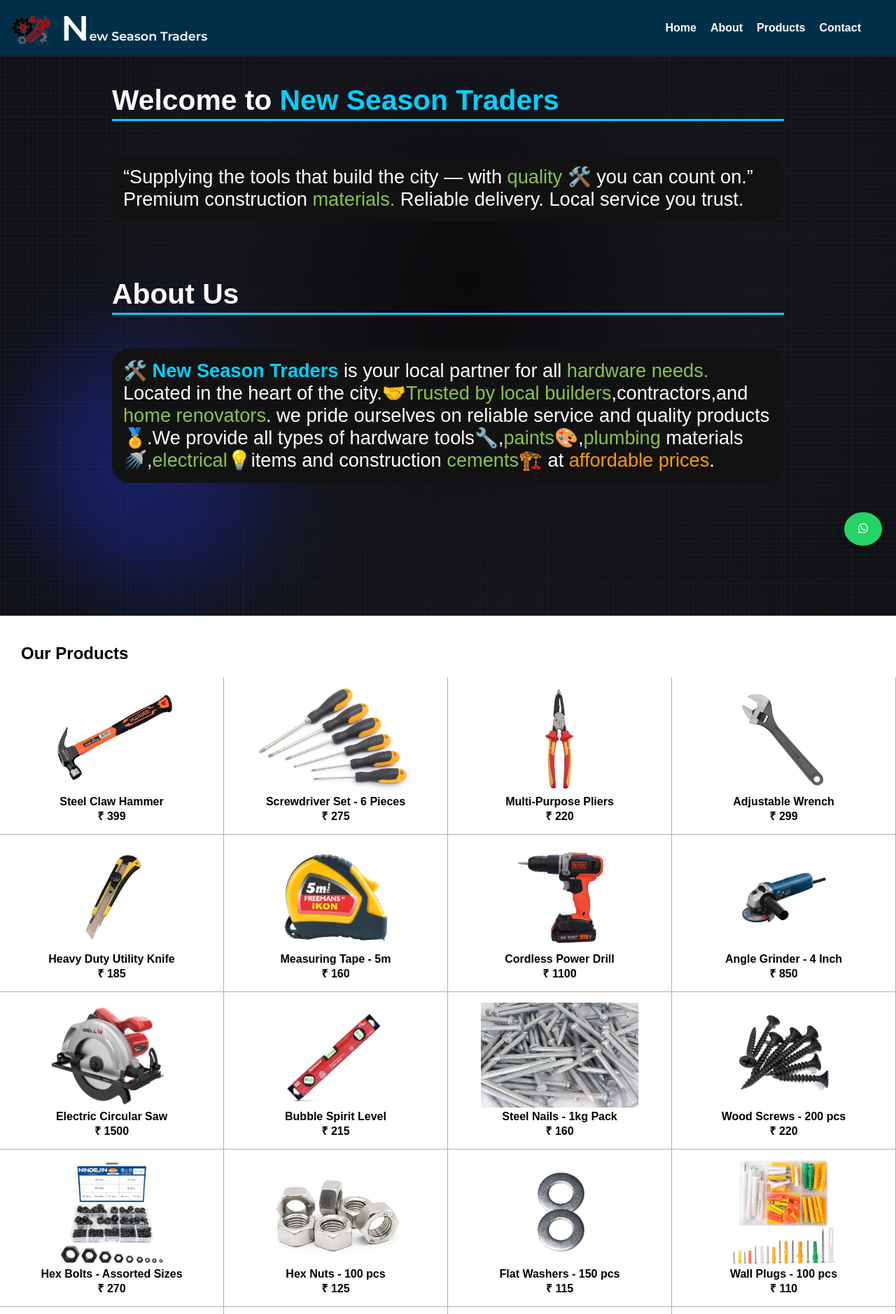
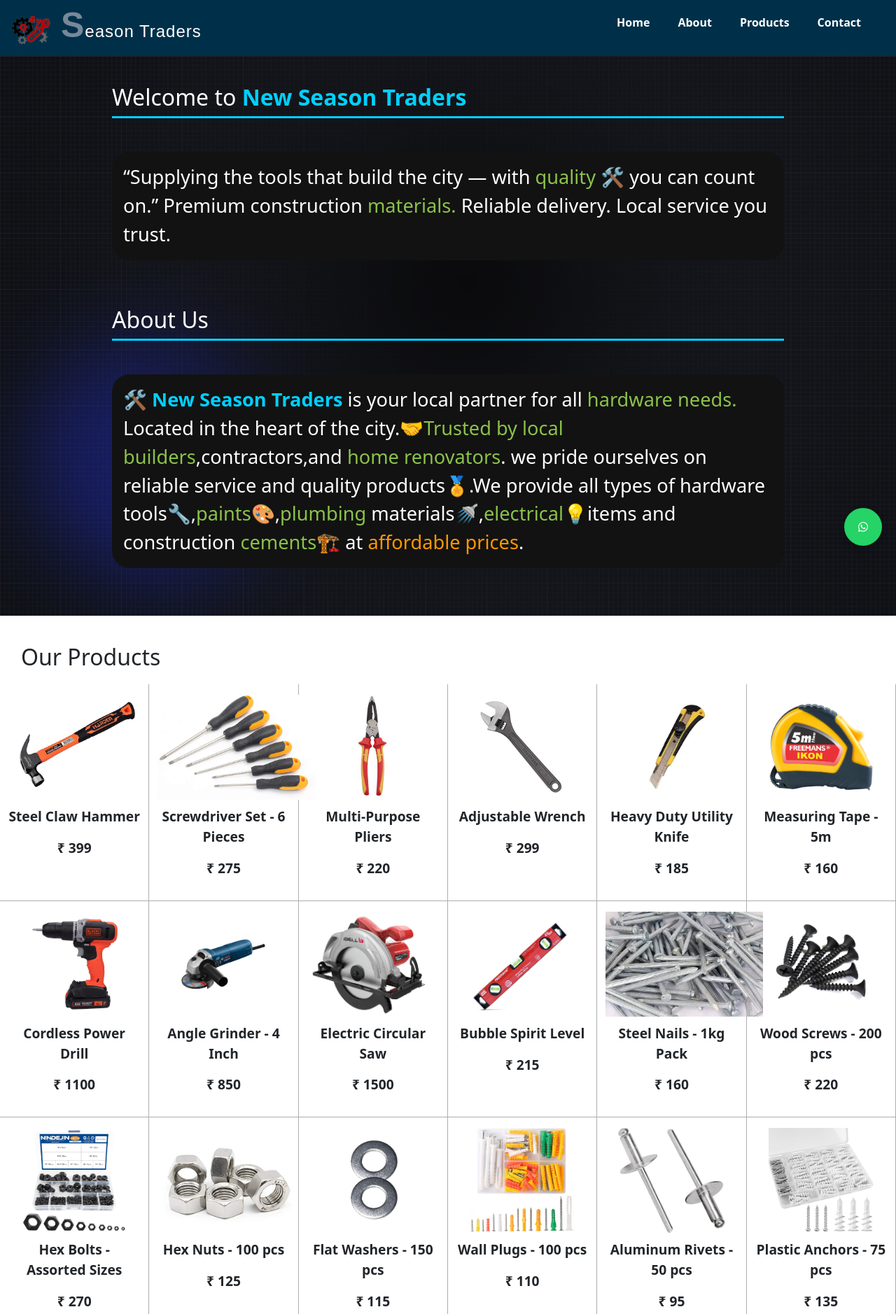
Before and after one commit to Thabsheer-PK/Season-Traders, a plain HTML site: page index.html in a window 1280 px wide. Shown: the top 1878 px of the page at 70% size. Drawn offline with nearby package versions, Linux system fonts and the light colour scheme.

Commit message:
add bootstrap and render product automatically

```diff
--- a/index.html
+++ b/index.html
@@ -5,9 +5,15 @@
   <meta charset="UTF-8">
   <meta name="viewport" content="width=device-width, initial-scale=1.0">
   <title>New Season Traders</title>
-  <link rel="stylesheet" href="styles.css">
   <link href="https://fonts.googleapis.com/css2?family=Montserrat:wght@600&display=swap" rel="stylesheet">
   <link rel="stylesheet" href="https://cdnjs.cloudflare.com/ajax/libs/font-awesome/6.0.0-beta3/css/all.min.css">
+  <link rel="stylesheet" href="styles/main.css">
+  <link rel="stylesheet" href="styles/footer.css">
+  <link rel="stylesheet" href="styles/product.css">
+  <link rel="stylesheet" href="styles/header.css">
+  <link rel="stylesheet" href="styles/general.css">
+
+  <link href="https://cdn.jsdelivr.net/npm/bootstrap@5.3.7/dist/css/bootstrap.min.css" rel="stylesheet" integrity="sha384-LN+7fdVzj6u52u30Kp6M/trliBMCMKTyK833zpbD+pXdCLuTusPj697FH4R/5mcr" crossorigin="anonymous">
 </head>
 </head>
 
@@ -15,15 +21,36 @@
   <header>
     <div class="header-left-section">
       <img src="images/icons/NST-logo-1.png" alt="shop-logo" class="shop-logo">
-      <h1 class="shop-name"><span class="N-word">N</span>ew Season Traders</h1>
+      <h1 class="shop-name"><span class="S-word">S</span>eason Traders</h1>
+    </div>
+    <div class="header-right-section">
+      <nav>
+        <ul class="sidebar">
+          <li onclick="closeSideBar()" class="close-icon"><a><svg xmlns="http://www.w3.org/2000/svg" height="26px" viewBox="0 -960 960 960" width="24px" fill="black">
+            <path
+              d="m256-200-56-56 224-224-224-224 56-56 224 224 224-224 56 56-224 224 224 224-56 56-224-224-224 224Z" />
+          </svg></a></li>
+          <li><a href="#home" onclick="closeSideBar()">Home</a></li>
+          <li><a href="#about" onclick="closeSideBar()">About</a></li>
+          <li><a href="#products" onclick="closeSideBar()">Products</a></li>
+          <li><a href="#contact" onclick="closeSideBar()">Contact</a></li>
+        </ul>
+        <ul>
+          <li class="hideOnMobile"><a href="#home">Home</a></li>
+          <li class="hideOnMobile"> <a href="#about">About</a></li>
+          <li class="hideOnMobile"><a href="#products">Products</a></li>
+          <li class="hideOnMobile"><a href="#contact">Contact</a></li>
+          <li onclick="showSideBar()" class="hamber-menu">
+            <a>
+              <svg xmlns="http://www.w3.org/2000/svg" height="26px" viewBox="0 -960 960 960" width="24px" fill="#e3e3e3">
+                <path d="M120-240v-80h720v80H120Zm0-200v-80h720v80H120Zm0-200v-80h720v80H120Z" />
+              </svg>
+            </a>
+          </li>
+        </ul>
+      </nav>
     </div>
 
-    <nav>
-      <a href="#home">Home</a>
-      <a href="#about">About</a>
-      <a href="#products">Products</a>
-      <a href="#contact">Contact</a>
-    </nav>
   </header>
 
   <div class="intro-bg">
@@ -52,8 +79,15 @@
   </div>
   <section id="products">
     <h2 class="hero-products">Our Products</h2>
+    <div class="container-fluid">
 
-    <div class="products-grid js-products-grid">
+        <div class="row js-products-grid">
+          <!-- we cn add 'product-grid' class instead of row(bootstrap) -->
+
+        </div>
+
+    </div>
+
 
 
     </div>
@@ -63,7 +97,10 @@
     <p>Phone: +91-7356731787</p>
     <p>Email: newseasontraders@email.com</p>
     <p>Location:</p>
-    <iframe src="https://www.google.com/maps/embed?pb=!1m18!1m12!1m3!1d3915.6764004453703!2d76.03031907480936!3d11.062870289103794!2m3!1f0!2f0!3f0!3m2!1i1024!2i768!4f13.1!3m3!1m2!1s0x3ba64bc3559e5313%3A0xa7d2b5274ea6f149!2sNew%20Season%20Traders!5e0!3m2!1sen!2sin!4v1744727868694!5m2!1sen!2sin" width="600" height="450" style="border:0;" allowfullscreen="" loading="lazy" referrerpolicy="no-referrer-when-downgrade"></iframe>
+    <iframe
+      src="https://www.google.com/maps/embed?pb=!1m18!1m12!1m3!1d3915.6764004453703!2d76.03031907480936!3d11.062870289103794!2m3!1f0!2f0!3f0!3m2!1i1024!2i768!4f13.1!3m3!1m2!1s0x3ba64bc3559e5313%3A0xa7d2b5274ea6f149!2sNew%20Season%20Traders!5e0!3m2!1sen!2sin!4v1744727868694!5m2!1sen!2sin"
+      width="600" height="450" style="border:0;" allowfullscreen="" loading="lazy"
+      referrerpolicy="no-referrer-when-downgrade"></iframe>
   </section>
   <a class="whatsapp" href="https://wa.me/7356731787" target="_blank">
     <i class="fab fa-whatsapp"></i>
@@ -72,7 +109,11 @@
     <p>&copy; 2025 New Season Traders. All rights reserved.</p>
   </footer>
 
+  <script src="scripts/main.js"></script>
   <script src="scripts/renderProducts.js" type="module"></script>
+
+  <script src="https://cdn.jsdelivr.net/npm/bootstrap@5.3.7/dist/js/bootstrap.bundle.min.js" integrity="sha384-ndDqU0Gzau9qJ1lfW4pNLlhNTkCfHzAVBReH9diLvGRem5+R9g2FzA8ZGN954O5Q" crossorigin="anonymous"></script>
+
 </body>
 
 </html>
--- a/scripts/data.js
+++ b/scripts/data.js
@@ -197,7 +197,7 @@ export const products = [
   },
   {
     id: "029",
-    image: "images/products/ladder.jpg",
+    image: "images/products/ladder.webp",
     name: "Folding Aluminum Ladder",
     price: 1550,
     keywords: ["ladder", "tools", "folding"]
@@ -274,8 +274,8 @@ export const products = [
   },
   {
     id: "040",
-    image: "images/products/cement-bag.jpg",
-    name: "Portland Cement - 50kg Bag",
+    image: "images/products/chettinad-cement-bag.jpg",
+    name: "Chettinad Cement - 50kg Bag",
     price: 390,
     keywords: ["cement", "construction", "materials"]
   }
--- a/scripts/renderProducts.js
+++ b/scripts/renderProducts.js
@@ -4,8 +4,8 @@ function renderProducts(){
   let html = '';
   products.forEach((product)=> {
     html += `
-      <div class="product-card">
-        <img src="${product.image}" alt="Hammer">
+      <div class="product-card col-12 col-sm-6 col-md-4 col-lg-3 col-xl-2">
+        <img src="${product.image}" alt="Hammer" class="img-fluid">
         <p class="product-name">${product.name}</p>
         <p class="price-tag">&#8377; ${product.price}</p>
       </div>
--- a/styles.css
+++ /dev/null
@@ -1,216 +0,0 @@
-* {
-  margin: 0;
-  padding: 0;
-  box-sizing: border-box;
-}
-
-body {
-  margin: 0;
-  font-family: Arial, sans-serif;
-}
-
-header {
-  background-color: #003049;
-  color: white;
-  height: 80px;
-  text-align: center;
-  display: flex;
-  align-items: center;
-  justify-content: space-between;
-  position: sticky;
-  top: 0;
-  left: 0;
-  right: 0;
-}
-
-.header-left-section {
-  display: flex;
-  align-items: center;
-}
-
-.shop-logo {
-  width: 80px;
-  height: 43px;
-  background-color: #003049;
-  margin: 10px 2px 5px 5px;
-  vertical-align: middle;
-
-}
-
-.shop-name {
-  font-family: 'Montserrat', sans-serif;
-  font-size: 1.1rem;
-  color: white;
-  cursor: pointer;
-  vertical-align: middle;
-
-}
-
-.shop-name:hover {
-  color: #00ffff;
-  text-shadow: 1px 1px 5px rgba(9, 152, 224, 0.6);
-}
-
-.N-word {
-  font-weight: bold;
-  font-size: 50px;
-}
-
-nav {
-  display: flex;
-  gap: 20px;
-  margin-right: 50px;
-}
-
-
-nav a {
-  color: white;
-  text-decoration: none;
-  font-weight: bold;
-  position: relative;
-  transition: color 0.3s ease;
-}
-
-nav a::after {
-  content: '';
-  position: absolute;
-  left: 0;
-  bottom: -3px;
-  height: 2px;
-  width: 100%;
-  background-color: #09b0ff;
-  transform: scaleX(0);
-  transition: transform 0.3s ease;
-  transform-origin: left;
-
-}
-
-nav a:hover {
-  color: #09b0ff
-}
-
-nav a:hover::after {
-  transform: scaleX(1);
-}
-
-.intro-bg {
-  min-height: 100vh;
-  background-image: url('images/background/intro-bg.jpg');
-  background-size: cover;
-  color: white;
-  background-repeat: no-repeat;
-  font-size: 1.7rem;
-}
-
-#home,
-#about {
-  padding: 40px 20px;
-  max-width: 1000px;
-  margin: auto;
-}
-
-
-.details {
-  margin-top: 3rem;
-  background: #121212;
-  padding: 1rem;
-  border-radius: 25px;
-
-}
-
-.highlight {
-  color: #00d0ff;
-  font-weight: 600;
-}
-
-.p-highlight {
-  color: #8bc34a;
-  font-weight: 500;
-}
-
-.p-highlight-affordable {
-  color: #ff9800;
-  font-weight: 500;
-}
-
-.underline {
-  height: 3px;
-  background-color: #00d0ff;
-  margin-top: 3px;
-  animation: grow 1s ease both;
-  width: 0;
-  transition: width 1s ease;
-}
-
-@keyframes grow {
-  from {
-    width: 0;
-  }
-
-  to {
-    width: 100%;
-  }
-}
-
-.products-grid {
-  display: grid;
-  grid-template-columns: repeat(auto-fit,minmax(300px,1fr));
-
-}
-
-.hero-products {
-  margin: 40px 0 20px 30px;
-}
-
-.product-card {
-  padding: 15px;
-  text-align: center;
-  border-right: 1px solid rgb(173, 173, 173);
-  border-bottom: 1px solid rgb(173, 173, 173);
-  border-top: none;
-
-}
-
-
-
-.product-card img {
-  max-height: 150px;
-  max-width: 250px;
-  object-fit: cover;
-}
-
-.product-name,
-.price-tag {
-  font-weight: bold;
-}
-
-#contact{
-  margin: 40px 0px 0px 40px;
-}
-
-footer {
-  background-color: #003049;
-  color: white;
-  text-align: center;
-  padding: 20px;
-  margin-top: 40px;
-}
-
-.whatsapp {
-  position: fixed;
-  bottom: 20px;
-  right: 20px;
-  background-color: #25d366;
-  color: white;
-  padding: 15px 20px;
-  border-radius: 50%;
-  box-shadow: 0 4px 8px rgba(0, 0, 0, 0.2);
-  text-decoration: none;
-}
-
-iframe {
-  width: 50%;
-  height: 300px;
-  border: none;
-  margin-top: 20px;
-}
--- /dev/null
+++ b/styles/footer.css
@@ -0,0 +1,18 @@
+footer {
+  background-color: #003049;
+  color: white;
+  text-align: center;
+  padding: 20px;
+  margin-top: 40px;
+}
+.whatsapp {
+  position: fixed;
+  bottom: 20px;
+  right: 20px;
+  background-color: #25d366;
+  color: white;
+  padding: 15px 20px;
+  border-radius: 50%;
+  box-shadow: 0 4px 8px rgba(0, 0, 0, 0.2);
+  text-decoration: none;
+}
--- /dev/null
+++ b/styles/general.css
@@ -0,0 +1,25 @@
+* {
+  margin: 0;
+  padding: 0;
+  box-sizing: border-box;
+}
+body {
+  margin: 0;
+  font-family: Arial, sans-serif;
+}
+@media (max-width:750px) {
+  .hamber-menu {
+    display: block;
+  }
+  .hideOnMobile {
+    display: none;
+  }
+}
+@media (max-width:376px) {
+  .shop-logo {
+    display: none;
+  }
+  .shop-name {
+    padding-left: 15px;
+  }
+}
--- /dev/null
+++ b/styles/header.css
@@ -0,0 +1,136 @@
+header {
+  background-color: #003049;
+  color: white;
+  height: 80px;
+  position: fixed;
+  display: flex;
+  justify-content: space-between;
+  top: 0;
+  left: 0;
+  right: 0;
+}
+.header-left-section {
+  display: flex;
+  align-items: center;
+}
+.shop-logo {
+  width: 80px;
+  height: 43px;
+  background-color: transparent;
+  margin: 10px 2px 5px 5px;
+  vertical-align: middle;
+  position: relative;
+  animation-name: animateLogo;
+  animation-duration: 2s;
+  animation-timing-function: ease-out;
+  transition: transform 2s;
+}
+.shop-logo:hover {
+  transform: rotate(360deg);
+}
+@keyframes animateLogo {
+  0% {
+    left: 250px;
+    top: 0px;
+    transform: rotate(90deg);
+  }
+  50% {
+    left: 0px;
+    top: 0px;
+    transform: rotate(200deg);
+  }
+  100% {
+    transform: rotate(360deg);
+  }
+}
+.shop-name {
+  font-family: 'League Spartan', sans-serif;
+  font-size: 1.5rem;
+  color: white;
+  cursor: pointer;
+  vertical-align: middle;
+  letter-spacing: 1px;
+
+}
+
+
+.S-word {
+  font-weight: bold;
+  position: relative;
+  animation-name: toBig;
+  animation-duration: 2s;
+  animation-timing-function: ease-out;
+  animation-fill-mode: forwards;
+  background: lightslategray;
+  background-clip: text;
+  color: transparent; /* Make text itself transparent to show the gradient */
+  display: inline-block;
+}
+@keyframes toBig {
+  0% {
+    font-size: opx;
+  }
+  100% {
+    font-size: 50px;
+  }
+}
+nav {
+  height: 100%;
+  display: flex;
+  margin-right: 50px;
+}
+nav ul {
+  display: flex;
+  list-style: none;
+  justify-content: flex-end;
+  align-items: center;
+  gap: 40px;
+}
+nav a {
+  text-decoration: none;
+  font-weight: bold;
+  color: white;
+  transition: color 0.3s ease;
+  position: relative;
+}
+nav a::after {
+  content: '';
+  position: absolute;
+  left: 0;
+  bottom: -3px;
+  width: 100%;
+  height: 2px;
+  background-color: #09b0ff;
+  transform: scaleX(0);
+  transition: transform 0.3s ease;
+  transform-origin: left;
+}
+nav a:hover {
+  color: #09b0ff
+}
+nav a:hover::after {
+  transform: scaleX(1);
+}
+.sidebar {
+  position: fixed;
+  top: 0;
+  right: 0;
+  height: 100vh;
+  width: 250px;
+  z-index: 999;
+  background-color: rgb(218, 218, 218);
+  display: none;
+  flex-direction: column;
+  align-items: flex-start;
+  justify-content: flex-start;
+  gap: 0;
+}
+.sidebar li {
+  padding: 15px 35px;
+}
+.sidebar a {
+  color: #003049;
+}
+.hamber-menu {
+  display: none;
+}
--- /dev/null
+++ b/styles/main.css
@@ -0,0 +1,62 @@
+.intro-bg {
+  min-height: 100vh;
+  background-image: url('../images/background/intro-bg.jpg');
+  background-size: cover;
+  color: white;
+  background-repeat: no-repeat;
+  font-size: 1.7rem;
+  margin-top: 80px;
+}
+#home,
+#about {
+  padding: 40px 20px;
+  max-width: 1000px;
+  margin: auto;
+}
+#about {
+  margin-top: -30px;
+}
+.details {
+  margin-top: 3rem;
+  background: #121212;
+  padding: 1rem;
+  border-radius: 25px;
+}
+.highlight {
+  color: #00d0ff;
+  font-weight: 600;
+}
+.p-highlight {
+  color: #8bc34a;
+  font-weight: 500;
+}
+.p-highlight-affordable {
+  color: #ff9800;
+  font-weight: 500;
+}
+.underline {
+  height: 3px;
+  background-color: #00d0ff;
+  margin-top: 3px;
+  animation: grow 1s ease both;
+  width: 0;
+  transition: width 1s ease;
+}
+@keyframes grow {
+  from {
+    width: 0;
+  }
+  to {
+    width: 100%;
+  }
+}
+#contact {
+  margin: 40px 0px 0px 40px;
+}
+
+iframe {
+  width: 50%;
+  height: 300px;
+  border: none;
+  margin-top: 20px;
+}
--- /dev/null
+++ b/styles/product.css
@@ -0,0 +1,25 @@
+/* .products-grid {
+  display: grid;
+  grid-template-columns: repeat(auto-fit, minmax(300px, 1fr));
+} */
+.hero-products {
+  margin: 40px 0 20px 30px;
+}
+.product-card {
+  padding: 15px;
+  text-align: center;
+  border-right: 1px solid rgb(173, 173, 173);
+  border-bottom: 1px solid rgb(173, 173, 173);
+  border-top: none;
+}
+.product-card img {
+  max-height: 150px;
+  max-width: 250px;
+  object-fit: cover;
+  margin-bottom: 10px;
+}
+.product-name,
+.price-tag {
+  font-weight: bold;
+  font-size: larger;
+}
```
Also changed, not shown: scripts/main.js (added, +8 -0 lines), images/icons/close_24dp_E3E3E3_FILL0_wght400_GRAD0_opsz24.svg (added), images/icons/menu_24dp_E3E3E3_FILL0_wght400_GRAD0_opsz24.svg (added), images/products/chettinad-cement-bag.jpg (added).
